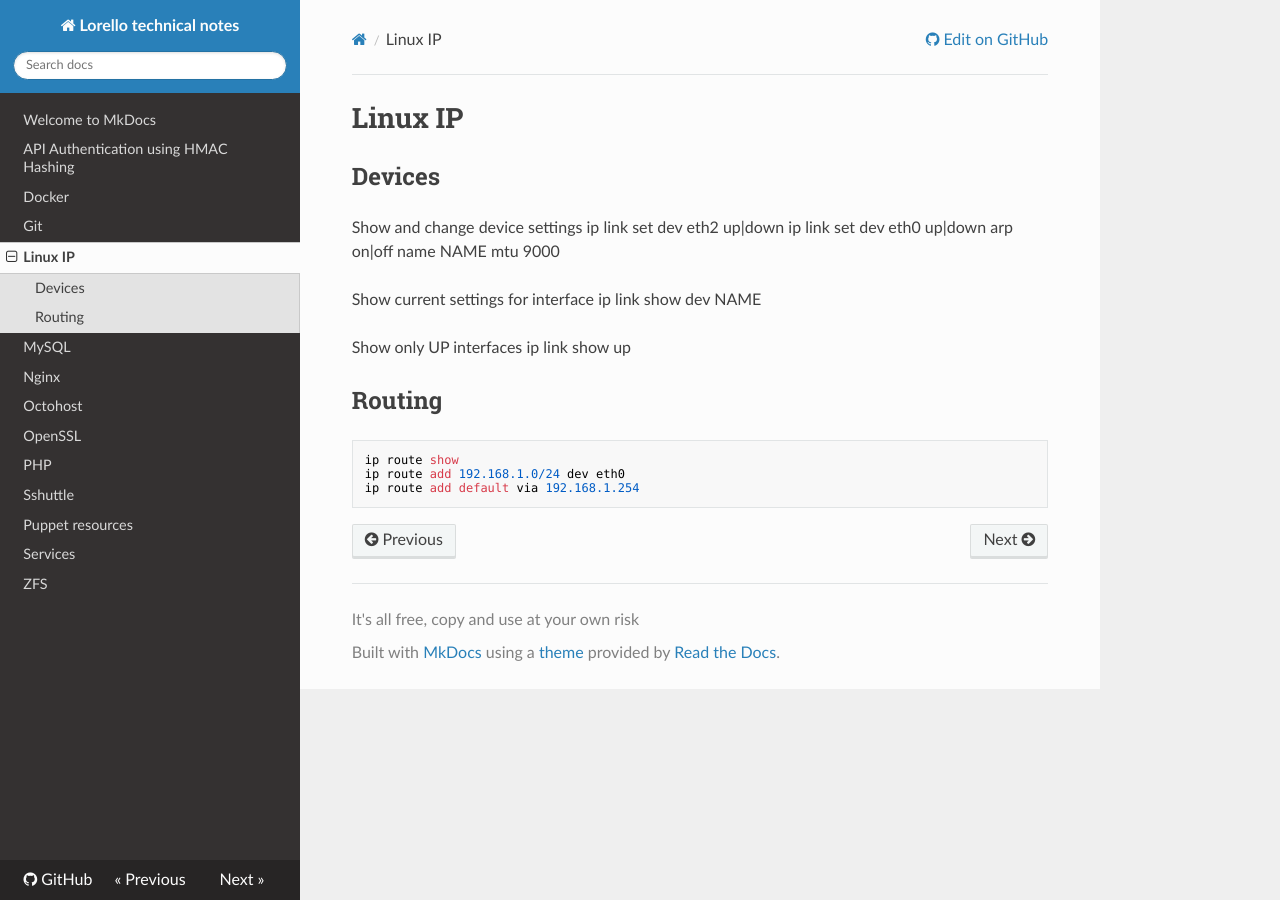
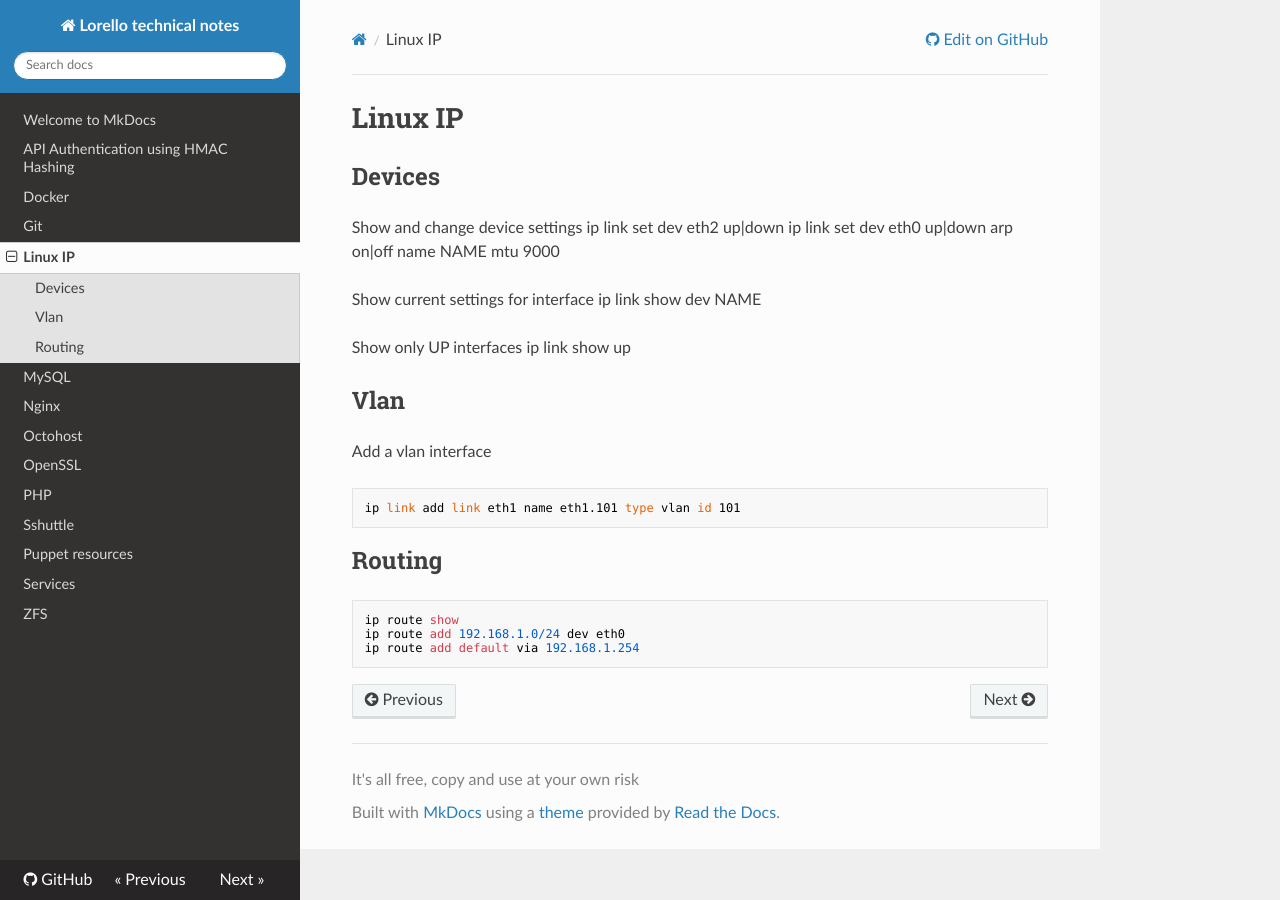
Before and after one commit to lorello/lorello.github.io, an MkDocs documentation site: the page built from docs/ip.md, in a window 1280 px wide. Built offline with MkDocs 1.6.1, drawn with Linux system fonts in a browser that asks for light colours; nearby versions of some CDN libraries.

Commit message:
added vlan config command

```diff
--- a/docs/ip.md
+++ b/docs/ip.md
@@ -12,6 +12,12 @@ Show current settings for interface
 Show only UP interfaces
     ip link show up
 
+## Vlan
+
+Add a vlan interface
+
+    ip link add link eth1 name eth1.101 type vlan id 101
+
 ## Routing
 
     ip route show
```
